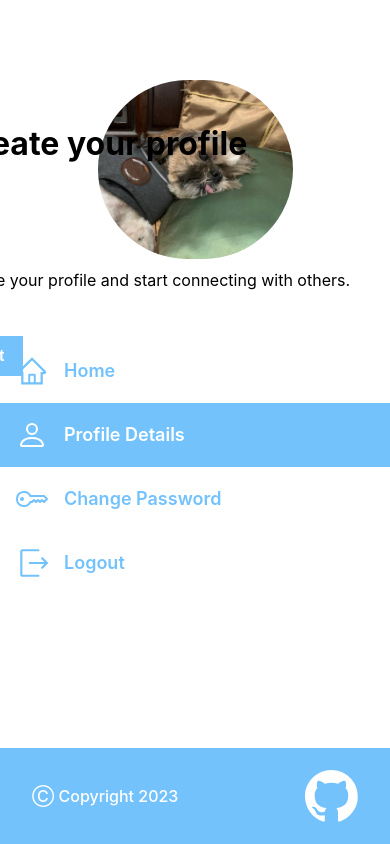
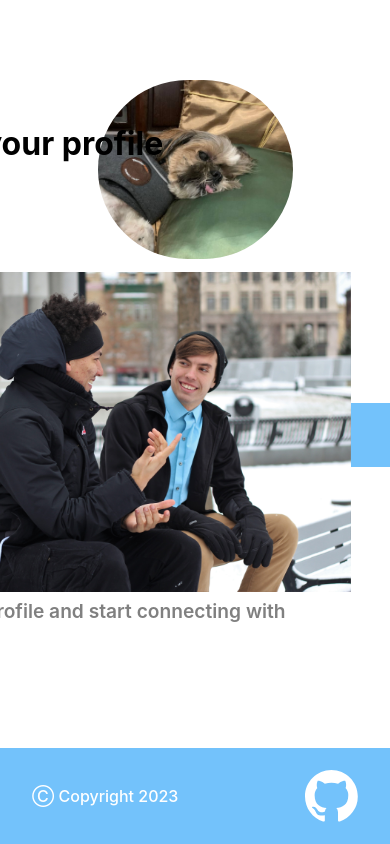
Before and after one commit to Bryan-LohJW/commute-connect, a React (Vite) app in the folder client/: page /profile in a window 390 px wide. Built offline with nearby package versions, Linux system fonts and the light colour scheme.

Commit message:
style: responsive for 1200px breakpoint

```diff
--- a/client/src/pages/profile/Profile.module.scss
+++ b/client/src/pages/profile/Profile.module.scss
@@ -116,3 +116,13 @@
 		}
 	}
 }
+
+@media (max-width: 1200px) {
+	.layout {
+		.content {
+			position: fixed;
+			left: 90%;
+			transform: translateX(-100%);
+		}
+	}
+}
--- a/client/src/pages/profile/Profile.tsx
+++ b/client/src/pages/profile/Profile.tsx
@@ -1,6 +1,11 @@
 import { useEffect } from 'react';
 import { useDispatch, useSelector } from 'react-redux';
-import { NavLink } from 'react-router-dom';
+import {
+	NavLink,
+	Outlet,
+	RouterProvider,
+	createBrowserRouter,
+} from 'react-router-dom';
 import { RxExit } from 'react-icons/rx';
 import { AiOutlineHome } from 'react-icons/ai';
 import { BsPerson, BsKey } from 'react-icons/bs';
@@ -87,22 +92,47 @@ export const Profile = () => {
 					></img>
 				</div>
 				<div className={classes.links}>
-					<NavLink to={'/'} className={classes.navlink}>
+					<NavLink
+						to={'/'}
+						className={({ isActive }) =>
+							`${classes.navlink} ${
+								isActive ? classes.active : ''
+							}`
+						}
+					>
 						<AiOutlineHome className={classes.icon} />
 						<p className={classes['nav-label']}>Home</p>
 					</NavLink>
 					<NavLink
-						to={'/'}
-						className={`${classes.navlink} ${classes.active}`}
+						to={'/profile'}
+						className={({ isActive }) =>
+							`${classes.navlink} ${
+								isActive ? classes.active : ''
+							}`
+						}
 					>
 						<BsPerson className={classes.icon} />
 						<p className={classes['nav-label']}>Profile Details</p>
 					</NavLink>
-					<NavLink to={'/'} className={classes.navlink}>
+					<NavLink
+						to={'/'}
+						className={({ isActive }) =>
+							`${classes.navlink} ${
+								isActive ? classes.active : ''
+							}`
+						}
+					>
 						<BsKey className={classes.icon} />
 						<p className={classes['nav-label']}>Change Password</p>
 					</NavLink>
-					<NavLink to={'/'} className={classes.navlink}>
+					<NavLink
+						to={'/'}
+						className={({ isActive }) =>
+							`${classes.navlink} ${
+								isActive ? classes.active : ''
+							}`
+						}
+					>
 						<RxExit className={classes.icon} />
 						<p className={classes['nav-label']}>Logout</p>
 					</NavLink>
--- a/client/src/pages/profile/ProfileDetails.module.scss
+++ b/client/src/pages/profile/ProfileDetails.module.scss
@@ -83,6 +83,17 @@
 	display: flex;
 	flex-direction: column;
 	gap: 3rem;
+
+	.image {
+		width: 100%;
+	}
+	.caption {
+		margin: 0.5rem auto;
+		width: fit-content;
+		font-size: larger;
+		font-weight: 600;
+		color: grey;
+	}
 }
 
 .button-primary {
--- a/client/src/pages/profile/ProfileDetails.tsx
+++ b/client/src/pages/profile/ProfileDetails.tsx
@@ -8,6 +8,7 @@ import { RiInformationLine } from 'react-icons/ri';
 import classes from './ProfileDetails.module.scss';
 import { useDispatch, useSelector } from 'react-redux';
 import { RootState, showProfileForm } from '../../store';
+import image from './../../assets/people-talking.jpg';
 
 export const ProfileDetails = () => {
 	const dispatch = useDispatch();
@@ -25,14 +26,24 @@ export const ProfileDetails = () => {
 			<>
 				<div className={classes.wrapper}>
 					<h2 className={classes.title}>Create your profile</h2>
-					<p>Create your profile and start connecting with others.</p>
+					<div>
+						<img
+							className={classes.image}
+							src={image}
+							alt="People talking"
+						/>
+						<p className={classes.caption}>
+							Create your profile and start connecting with
+							others.
+						</p>
+					</div>
 					<button
 						className={classes['button-primary']}
 						onClick={() => {
 							dispatch(showProfileForm());
 						}}
 					>
-						Edit
+						Create
 					</button>
 				</div>
 			</>
--- a/client/src/pages/profile/ProfileForm.module.scss
+++ b/client/src/pages/profile/ProfileForm.module.scss
@@ -50,6 +50,8 @@
 				border-radius: 0.3rem;
 				border: 2px solid grey;
 				padding: 0.2rem 0.2rem;
+
+				font-family: inherit;
 			}
 		}
 	}
--- a/client/src/pages/profile/ProfileForm.tsx
+++ b/client/src/pages/profile/ProfileForm.tsx
@@ -49,21 +49,17 @@ export const ProfileForm = () => {
 	const profileData = useSelector((state: RootState) => state.profile);
 	const dispatch = useDispatch();
 
-	useEffect(() => {
-		setValue('age', profileData.age ? parseInt(profileData.age) : '');
-	});
-
 	const {
 		register,
 		handleSubmit,
 		formState: { errors },
-		setValue,
 	} = useForm<ProfileInput>({
 		resolver: zodResolver(schema),
 		defaultValues: {
+			// need to find out the bug with the age and interests input
 			name: profileData.name || '',
 			gender: profileData.gender || null,
-			// age: profileData.age || undefined,
+			age: profileData.age || undefined,
 			interests: profileData.interests || undefined,
 			occupation: profileData.occupation || undefined,
 			aboutMe: profileData.aboutMe || undefined,
```
Also changed, not shown: client/src/assets/people-talking.jpg (added).
